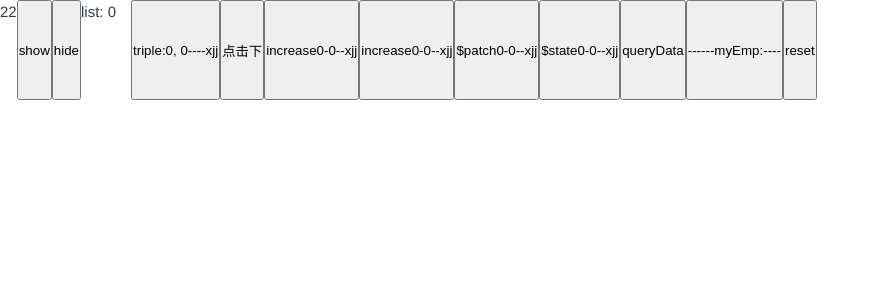
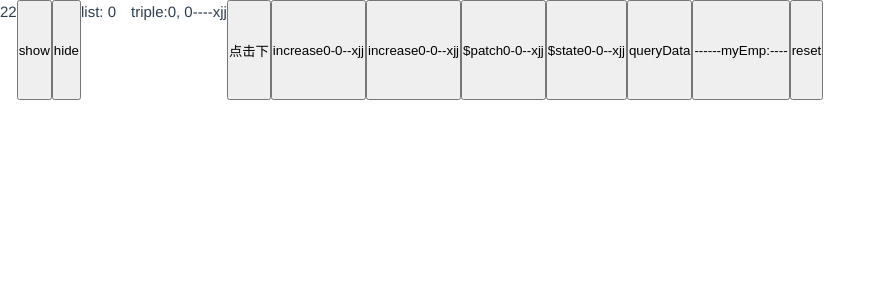
Before and after one commit to zj0606/jq-vue-cct3, a Vue app: page /#/ in a window 1280 px wide. Shown: the top 300 px of the page, without its empty margins (0-885 px from the left). Built offline with nearby package versions, Linux system fonts and the light colour scheme; what v-resize-xjj would draw is missing.

Commit message:
mapWritableState,和subscribe 的使用

```diff
--- a/src/layout/nextTick/optionsCompIndex.vue
+++ b/src/layout/nextTick/optionsCompIndex.vue
@@ -3,7 +3,7 @@
 import { defineComponent } from 'vue'
 import { ref, reactive, toRefs, onMounted, nextTick} from 'vue'
 import { useTestStore } from '@/layout/store/index'
-import { storeToRefs, mapState } from 'pinia'
+import { storeToRefs, mapState, mapWritableState } from 'pinia'
 export default defineComponent({
   name: 'OptionsCompIndex',
   setup(props, ctx) {
@@ -23,14 +23,23 @@ export default defineComponent({
   },
   computed: {
     // 数组形式：使用和定义的状态一致
-    ...mapState(useTestStore, ['emp']),
+    // ...mapState(useTestStore, ['emp']),
     ...mapState(useTestStore, {
-      myEmp: 'emp',
+      // myEmp: 'emp',
       triple: store => store.state.count * 3,
       // 它可以访问 `this`，但它没有标注类型...
       magicValue(store) {
         return this.triple + this.myEmp + store.state.hobby
       },
+    }),
+    // 可以访问组件中的 this.emp，并允许设置它。
+    // this.emp = 'xx'
+    // 与从 store.emp 中读取的数据相同
+    ...mapWritableState(useTestStore, ['emp']),
+    // 与上述相同，但将其注册为 this.myEmp
+    // mapWritableState 不可以接受函数
+    ...mapWritableState(useTestStore, {
+      myEmp: 'emp'
     })
   },
   created() {
@@ -38,9 +47,14 @@ export default defineComponent({
   },
   mounted() {
     this.test.$subscribe((arg, state) => {
-      console.log(arg);
+      console.log(arg, state);
       // 只要数据方法变化就执行
-    })
+    },
+    // 默认情况下 store subscription 被绑定到当前组件上（store 在setup()内），这意味着当组件被卸载时 同步被删除
+    // 如果想让store subscription 从组建中分离出来，如果配置option；{ detached: true }
+    // 此订阅器即便在组件卸载之后仍会被保留
+    { detached: true }
+  )
     this.test.$onAction((args) => {
       console.log(args, 'args');
 
@@ -94,7 +108,7 @@ export default defineComponent({
       {{ item.text }}
     </div>
    </div>
-   <button>triple:{{ triple }}, {{ magicValue }}</button>
+   <span>triple:{{ triple }}, {{ magicValue }}</span>
   <button @click="handleClick">点击下</button>
   <button @click="increase">increase{{ state.count }}-{{ double }}--{{ getHobby }}</button>
   <button @click="state.count++">increase{{ state.count }}-{{ double }}--{{ getHobby }}</button>
```
